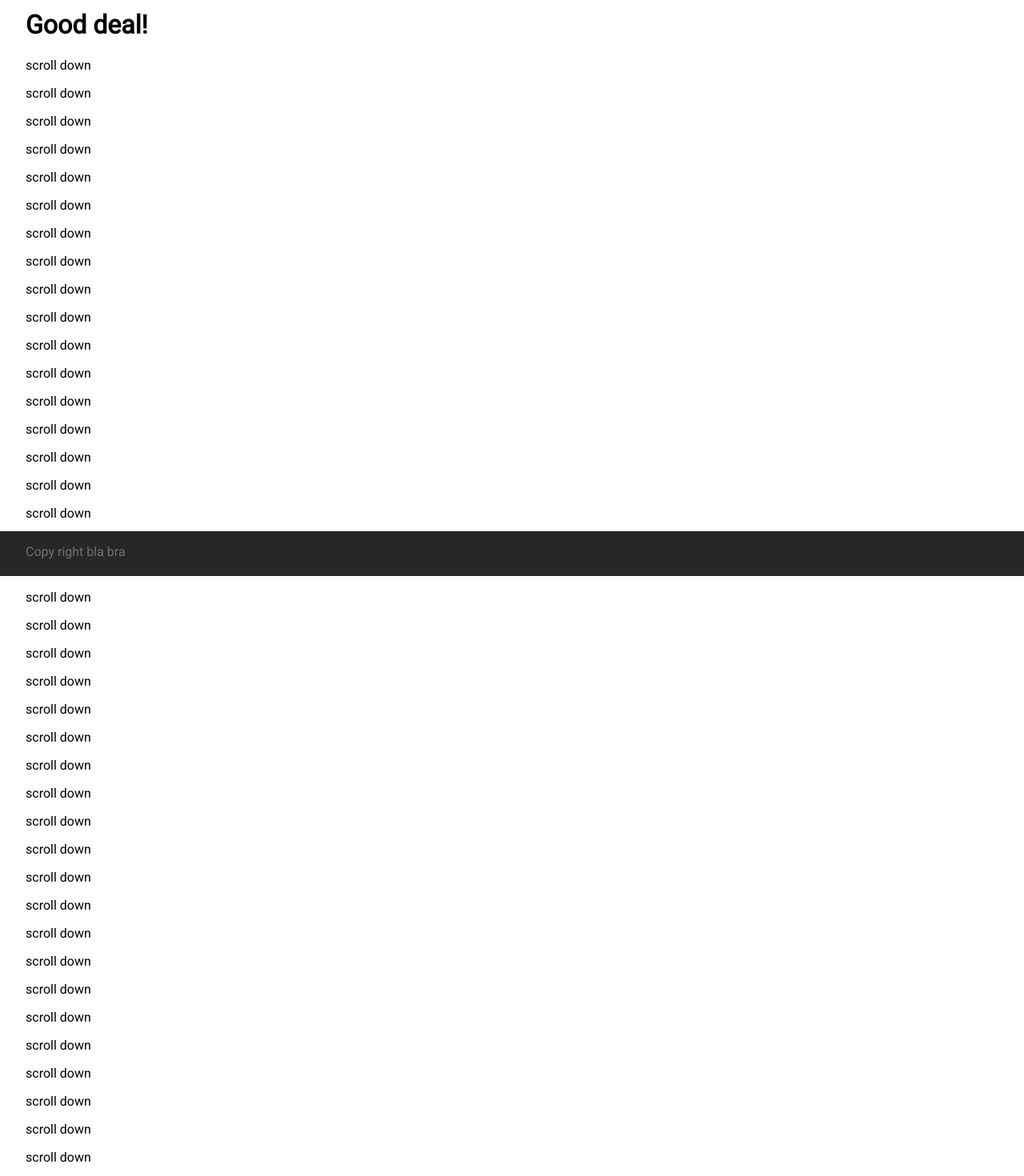
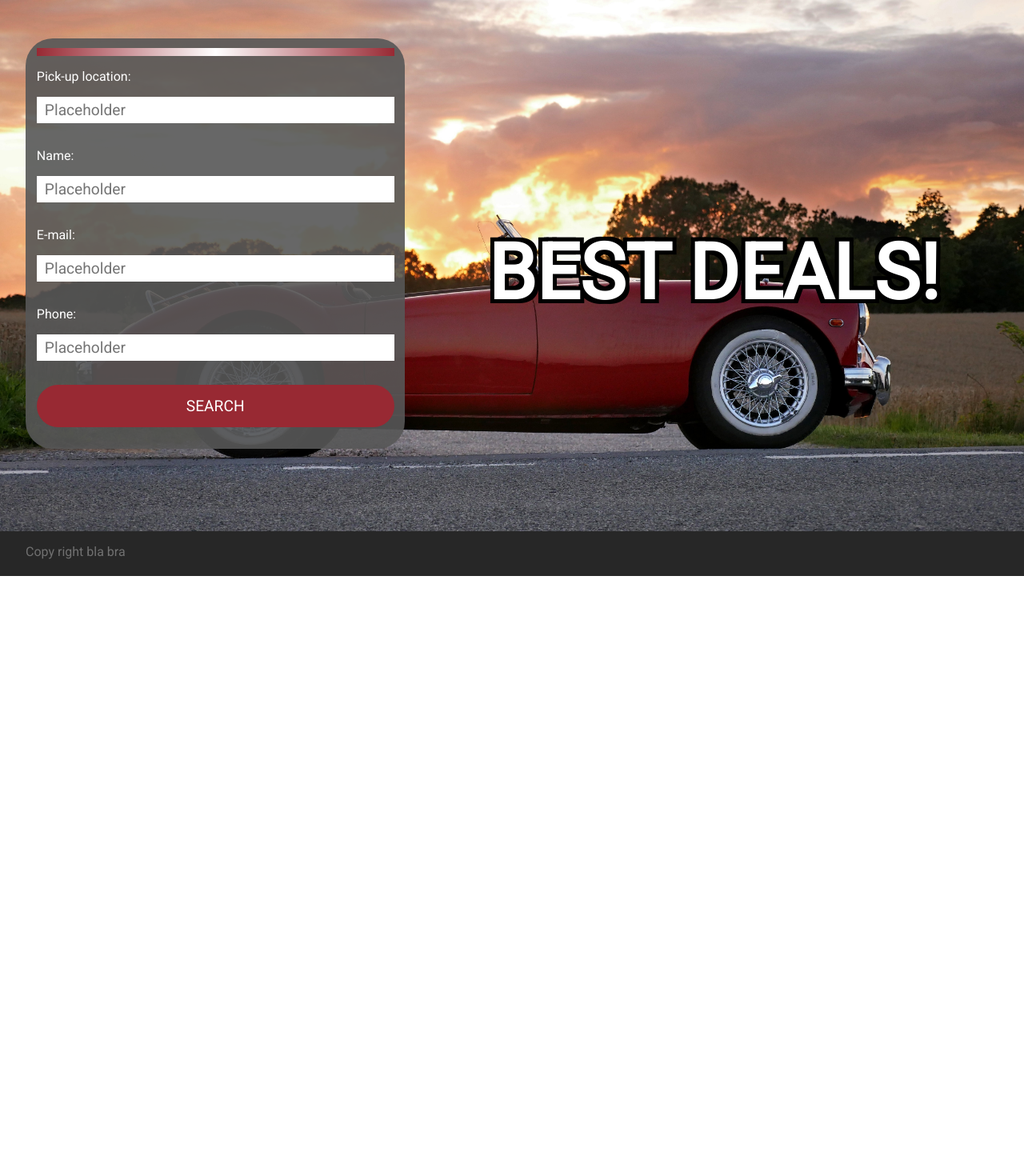
Before and after one commit to lanierc/crg-tech-test, a React (Create React App) app: page / in a window 1280 px wide. Shown: the part 80-1550 px from the top of the page at 80% size. After the commit the page ends 800 px from the top, so only its background shows below. Built offline with nearby package versions, Linux system fonts and the light colour scheme.

Commit message:
form formatting completed

```diff
--- a/src/App.css
+++ b/src/App.css
@@ -168,11 +168,108 @@ body {
 
 .navbar {
   background: #f5f5f5;
+  height: 9vh;
+}
+
+header {
+  width: 100%;
+  height: 84vh;
+  background: url("./assets/bg.jpg");
+  background-size: cover;
+}
+
+header .grid-container {
+  display: grid;
+  grid-template-columns: 2fr 3fr;
+  grid-gap: 30px;
+}
+
+header .grid-container .searchbox {
+  margin-top: 3.5rem;
+  background: rgba(87, 87, 87, 0.9);
+  border-radius: 34px;
+  padding: 2.5%;
+}
+
+header .grid-container .searchbox .loading {
+  color: white;
+}
+
+header .grid-container .searchbox input {
+  width: 100%;
+  font-size: 1.2rem;
+  padding: 5px 10px;
+  margin-bottom: 15px;
+  border: 0;
+}
+
+header .grid-container .searchbox fieldset {
+  border: 0;
+  padding: 0;
+}
+
+header .grid-container .searchbox fieldset[disabled] {
+  opacity: 0.5;
+}
+
+header .grid-container .searchbox fieldset::before {
+  height: 10px;
+  content: "";
+  display: block;
+  background-image: linear-gradient(
+    to right,
+    #982933 0%,
+    #fff 50%,
+    #982933 100%
+  );
+}
+
+@keyframes loading {
+  from {
+    background-position: 0 0;
+  }
+  to {
+    background-position: 100% 100%;
+  }
+}
+
+header .grid-container .searchbox fieldset[aria-busy="true"]::before {
+  background-size: 50% auto;
+  animation: loading 0.5s linear infinite;
+}
+header .grid-container .searchbox input[type="submit"] {
+  margin-top: 15px;
+  background: #982933;
+  border-radius: 36px;
+  color: white;
+  text-transform: uppercase;
+  padding: 15px;
+}
+
+header .grid-container .searchbox label p {
+  color: white;
+}
+
+header .grid-container .title {
+  position: relative;
 }
 
 .container {
   width: 95%;
   margin: 0 auto;
+}
+
+h1 {
+  font-size: 6rem;
+  text-transform: uppercase;
+  color: white;
+  text-shadow: -5px -5px 0 #000, 5px -5px 0 #000, -5px 5px 0 #000,
+    5px 5px 0 #000;
+  position: absolute;
+  top: 50%;
+  left: 50%;
+  transform: translate(-50%, -50%);
+  white-space: nowrap;
 }
 
 .navbar .grid-container {
--- a/src/components/Header.js
+++ b/src/components/Header.js
@@ -1,61 +1,88 @@
 import React from "react";
 
 class Header extends React.Component {
+  state = {
+    airport: "",
+    name: "",
+    email: "",
+    phone: "",
+    loading: false
+  };
+
+  changeState = e => {
+    const { name, value } = e.target;
+    this.setState({
+      [name]: value
+    });
+  };
+
+  handleForm = async e => {
+    e.preventDefault();
+    console.log("form submitted");
+    await this.setState({
+      loading: true
+    });
+  };
+
   render() {
     return (
       <header>
-        <div className="container">
-          <h1>Good deal!</h1>
-          <p>scroll down</p>
-          <p>scroll down</p>
-          <p>scroll down</p>
-          <p>scroll down</p>
-          <p>scroll down</p>
-          <p>scroll down</p>
-          <p>scroll down</p>
-          <p>scroll down</p>
-          <p>scroll down</p>
-          <p>scroll down</p>
-          <p>scroll down</p>
-          <p>scroll down</p>
-          <p>scroll down</p>
-          <p>scroll down</p>
-          <p>scroll down</p>
-          <p>scroll down</p>
-          <p>scroll down</p>
-          <p>scroll down</p>
-          <p>scroll down</p>
-          <p>scroll down</p>
-          <p>scroll down</p>
-          <p>scroll down</p>
-          <p>scroll down</p>
-          <p>scroll down</p>
-          <p>scroll down</p>
-          <p>scroll down</p>
-          <p>scroll down</p>
-          <p>scroll down</p>
-          <p>scroll down</p>
-          <p>scroll down</p>
-          <p>scroll down</p>
-          <p>scroll down</p>
-          <p>scroll down</p>
-          <p>scroll down</p>
-          <p>scroll down</p>
-          <p>scroll down</p>
-          <p>scroll down</p>
-          <p>scroll down</p>
-          <p>scroll down</p>
-          <p>scroll down</p>
-          <p>scroll down</p>
-          <p>scroll down</p>
-          <p>scroll down</p>
-          <p>scroll down</p>
-          <p>scroll down</p>
-          <p>scroll down</p>
-          <p>scroll down</p>
-          <p>scroll down</p>
-          <p>scroll down</p>
-          <p>scroll down</p>
+        <div className="container grid-container">
+          <div className="searchbox">
+            <form onSubmit={this.handleForm}>
+              <fieldset aria-busy={this.state.loading}>
+                {this.state.loading && <p className="loading">Loading...</p>}
+                <label htmlFor="airport">
+                  <p>Pick-up location:</p>
+                  <input
+                    type="text"
+                    name="airport"
+                    placeholder="Placeholder"
+                    onChange={this.changeState}
+                    required
+                    value={this.state.airport}
+                  />
+                </label>
+                <label htmlFor="name">
+                  <p>Name:</p>
+                  <input
+                    type="text"
+                    name="name"
+                    placeholder="Placeholder"
+                    onChange={this.changeState}
+                    required
+                    value={this.state.name}
+                  />
+                </label>
+                <label htmlFor="email">
+                  <p>E-mail:</p>
+                  <input
+                    type="email"
+                    name="email"
+                    placeholder="Placeholder"
+                    onChange={this.changeState}
+                    required
+                    value={this.state.email}
+                  />
+                </label>
+                <label htmlFor="phone">
+                  <p>Phone:</p>
+                  <input
+                    type="text"
+                    name="phone"
+                    placeholder="Placeholder"
+                    onChange={this.changeState}
+                    required
+                    value={this.state.phone}
+                  />
+                </label>
+                <input type="submit" value="Search" />
+              </fieldset>
+            </form>
+          </div>
+          <div className="title">
+            <h1>Best deals!</h1>
+          </div>
         </div>
       </header>
     );
```
